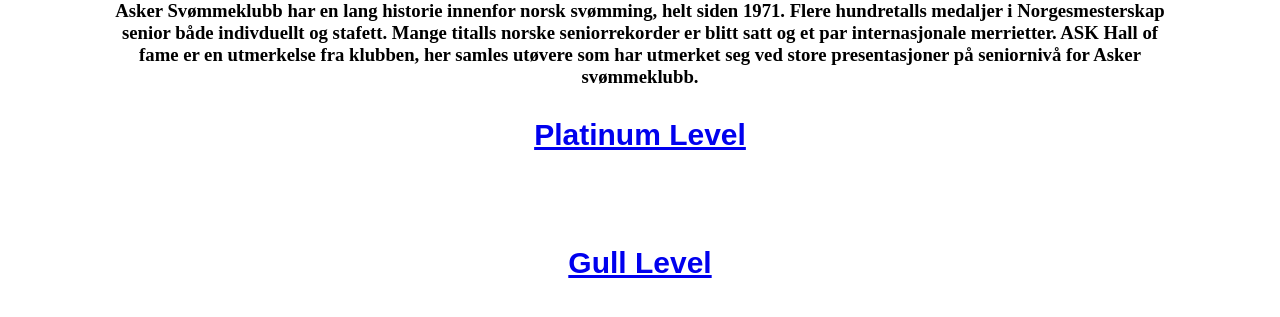
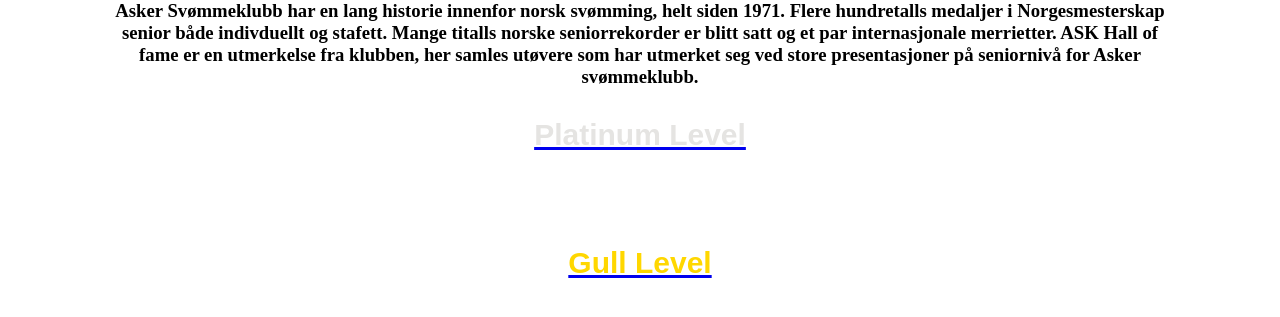
Before and after one commit to thisisthechris/swim_app, a Flask app: page /hall_of_fame_athletes.html in a window 1280 px wide. Shown: the part 150-467 px from the top of the page. Run offline with Flask 2, Linux system fonts and the light colour scheme; parts of the project's set-up code (start-up, migrations or seed data) failed here and were passed over; some libraries are stand-ins or nearby versions.

Commit message:
edit files

```diff
--- a/templates/hall_of_fame_athletes.html
+++ b/templates/hall_of_fame_athletes.html
@@ -21,9 +21,9 @@
     </header>
     <main style="margin-top: 150px;">
       <h3 style="margin: 0px 100px; text-align: center;">Asker Svømmeklubb har en lang historie innenfor norsk svømming, helt siden 1971. Flere hundretalls medaljer i Norgesmesterskap senior både indivduellt og stafett. Mange titalls norske seniorrekorder er blitt satt og et par internasjonale merrietter. ASK Hall of fame er en utmerkelse fra klubben, her samles utøvere som har utmerket seg ved store presentasjoner på seniornivå for Asker svømmeklubb.</h3>
-      <a href="./platinum.html" style="font-family: 'Raleway',sans-serif; font-size: 30px; font-weight: 800;"><p style="text-align: center;">Platinum Level</p></a>
+      <a href="./platinum.html" style="font-family: 'Raleway',sans-serif; font-size: 30px; font-weight: 800;"><p style="text-align: center; color: #e5e4e2;">Platinum Level</p></a>
       <br>
-      <a href="./gold.html" style="font-family: 'Raleway',sans-serif; font-size: 30px; font-weight: 800;"><p style="text-align: center;">Gull Level</p></a>
+      <a href="./gold.html" style="font-family: 'Raleway',sans-serif; font-size: 30px; font-weight: 800;"><p style="text-align: center; color: gold;">Gull Level</p></a>
     </main>
   </body>
 </html>
```
